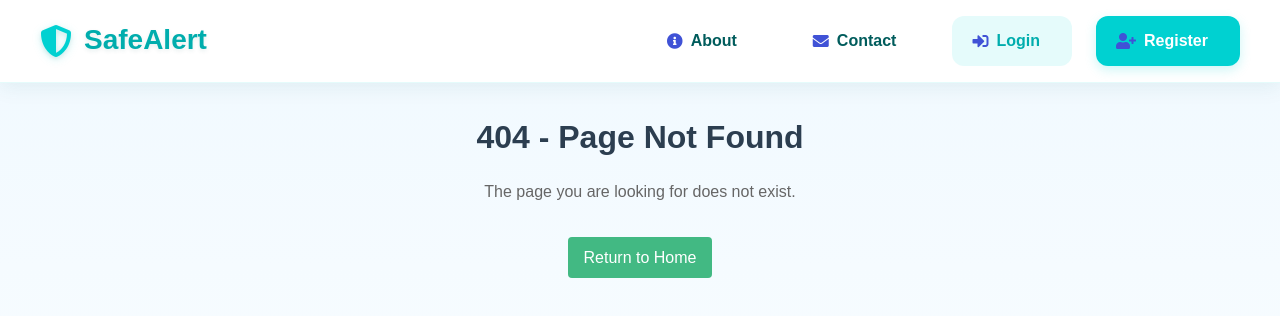
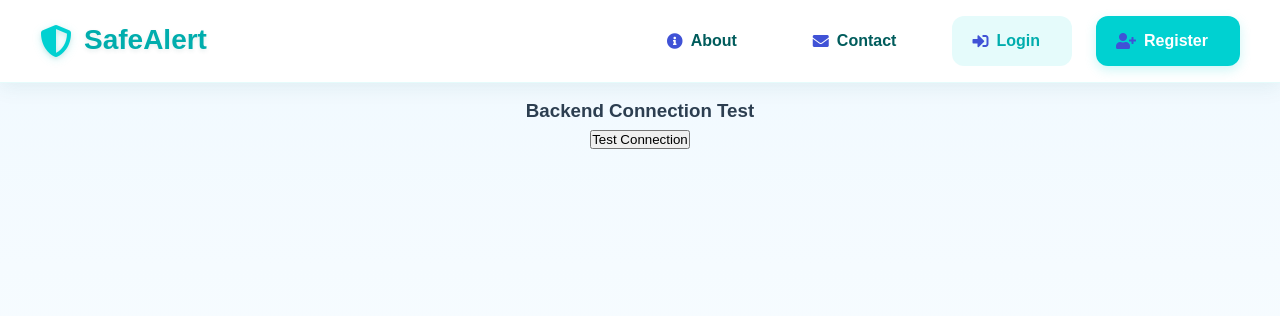
Before and after one commit to richmondzedrik/disaster_app, a Vue app in the folder frontend/: page /test in a window 1280 px wide. Before the commit this address had no page. Shown: the top 316 px of the page. Built offline with nearby package versions, Linux system fonts and the light colour scheme.

Commit message:
testing connections

```diff
--- /dev/null
+++ b/frontend/src/components/TestConnection.vue
@@ -0,0 +1,52 @@
+<template>
+    <div class="test-connection">
+      <h3>Backend Connection Test</h3>
+      <button @click="testConnection">Test Connection</button>
+      <div v-if="status" :class="['status', status.success ? 'success' : 'error']">
+        {{ status.message }}
+      </div>
+    </div>
+  </template>
+
+  <script setup>
+  import { ref } from 'vue';
+  import api from '../services/api';
+
+  const status = ref(null);
+
+  const testConnection = async () => {
+    try {
+      const response = await api.get('/test');
+      status.value = {
+        success: true,
+        message: `Connected successfully! Server time: ${response.data.timestamp}`
+      };
+    } catch (error) {
+      status.value = {
+        success: false,
+        message: `Connection failed: ${error.message}`
+      };
+      console.error('Connection test error:', error);
+    }
+  };
+  </script>
+
+  <style scoped>
+  .test-connection {
+    padding: 1rem;
+    text-align: center;
+  }
+  .status {
+    margin-top: 1rem;
+    padding: 0.5rem;
+    border-radius: 4px;
+  }
+  .success {
+    background-color: #d4edda;
+    color: #155724;
+  }
+  .error {
+    background-color: #f8d7da;
+    color: #721c24;
+  }
+  </style>
--- a/frontend/src/router/index.js
+++ b/frontend/src/router/index.js
@@ -17,6 +17,7 @@ import Contact from '../components/Contact.vue'
 import AdminLayout from '@/layouts/AdminLayout.vue'
 import DashboardView from '@/views/admin/DashboardView.vue'
 import PostsView from '@/views/admin/PostsView.vue'
+import TestConnection from '../components/TestConnection.vue'
 
 const requireAuth = (to, from, next) => {
   const authStore = useAuthStore()
@@ -232,6 +233,11 @@ const routes = [
     meta: { requiresAuth: true }
   },
   {
+    path: '/test',
+    name: 'test',
+    component: TestConnection
+  },
+  {
     path: '/:pathMatch(.*)*',
     name: 'NotFound',
     component: NotFound
--- a/frontend/src/services/api.js
+++ b/frontend/src/services/api.js
@@ -12,9 +12,7 @@ const api = axios.create({
     },
     withCredentials: true
 });
-
-// Request interceptor
-// Update the request interceptor to handle auth routes correctly
+/// Request interceptor
 api.interceptors.request.use(
     (config) => {
         const token = localStorage.getItem('token');
@@ -23,8 +21,9 @@ api.interceptors.request.use(
             config.headers.Authorization = token.startsWith('Bearer ') ? token : `Bearer ${token}`;
         }
 
-        // Don't modify auth routes
+        // Handle auth routes
         if (config.url.startsWith('/auth/')) {
+            config.url = `/api${config.url}`;
             return config;
         }
 
@@ -32,6 +31,9 @@ api.interceptors.request.use(
         if (!config.url.startsWith('/api/')) {
             config.url = `/api${config.url}`;
         }
+
+        // Remove any duplicate /api prefixes
+        config.url = config.url.replace(/\/api\/api/, '/api');
 
         return config;
     },
```
Also changed, not shown: 1 other file (tests, documents, lock files or other folders).
